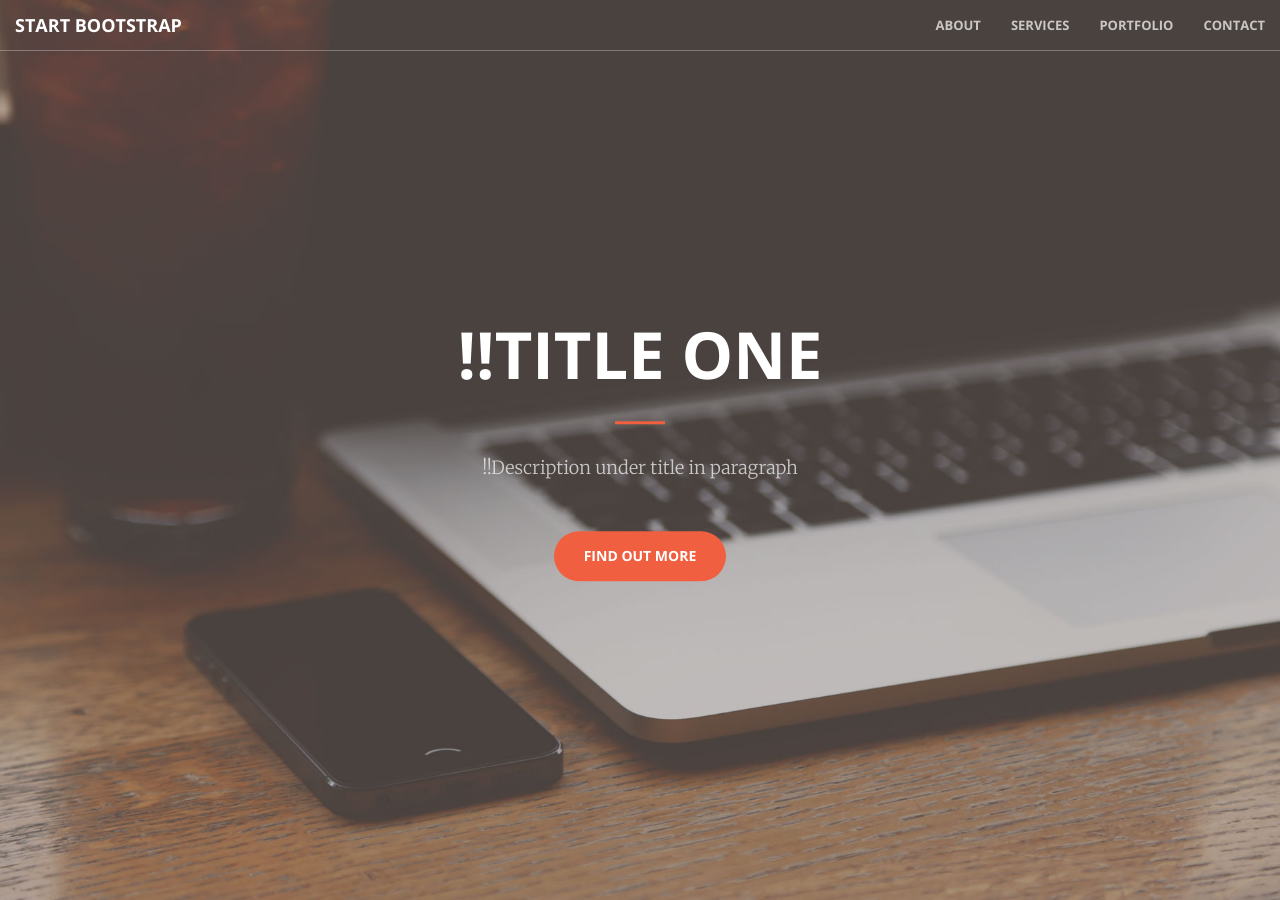
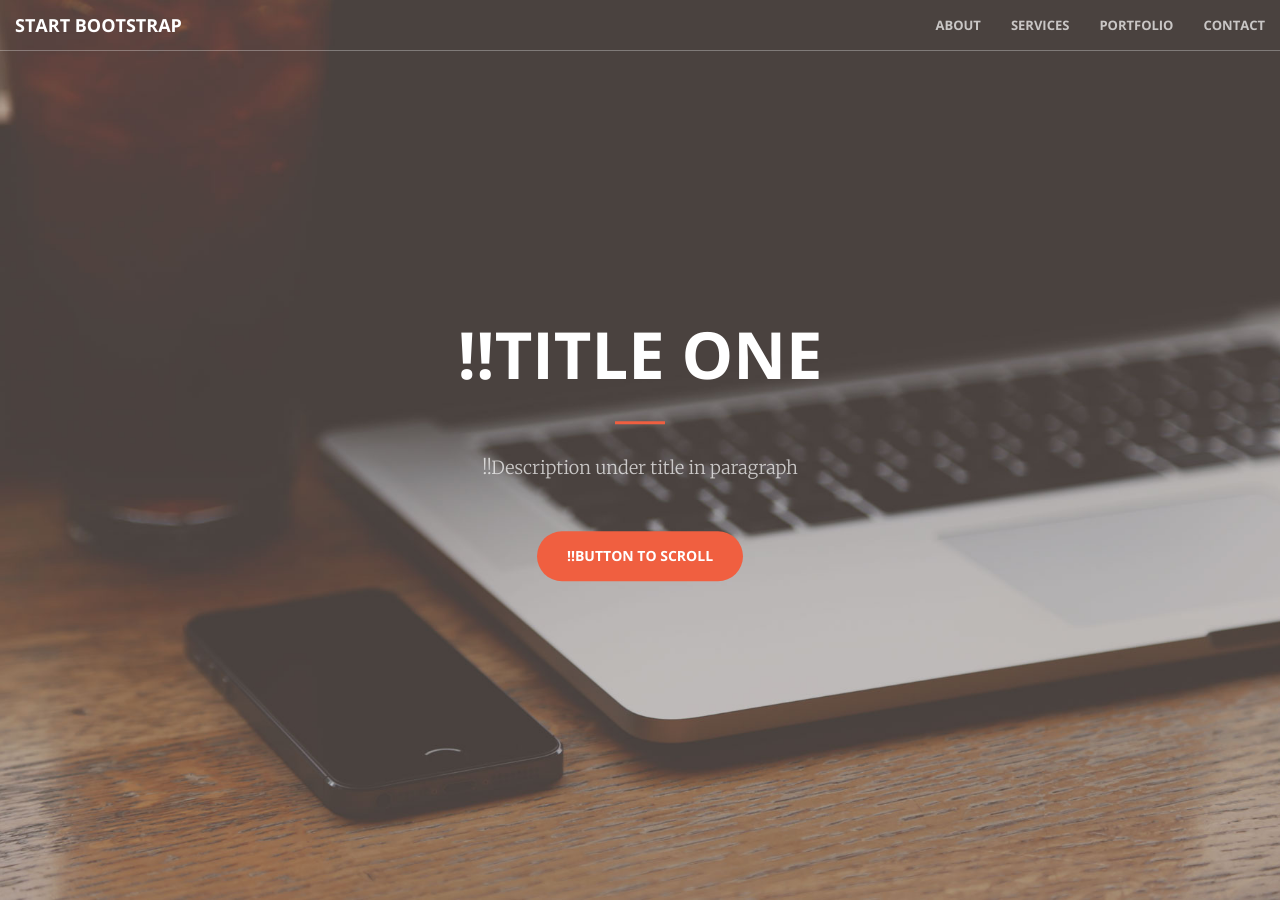
Before and after one commit to notbleh/wed-website, a Jekyll site: the page built from index.html, in a window 1280 px wide and 900 px high. Built offline with Jekyll 4.4.1, drawn with Linux system fonts in a browser that asks for light colours.

Commit message:
Update header.html

```diff
--- a/_includes/header.html
+++ b/_includes/header.html
@@ -4,7 +4,7 @@
             <h1>!!Title One</h1>
             <hr>
             <p>!!Description under title in paragraph</p>
-            <a href="#about" class="btn btn-primary btn-xl page-scroll">Find Out More</a>
+            <a href="#about" class="btn btn-primary btn-xl page-scroll">!!Button to scroll</a>
         </div>
     </div>
 </header>
```
